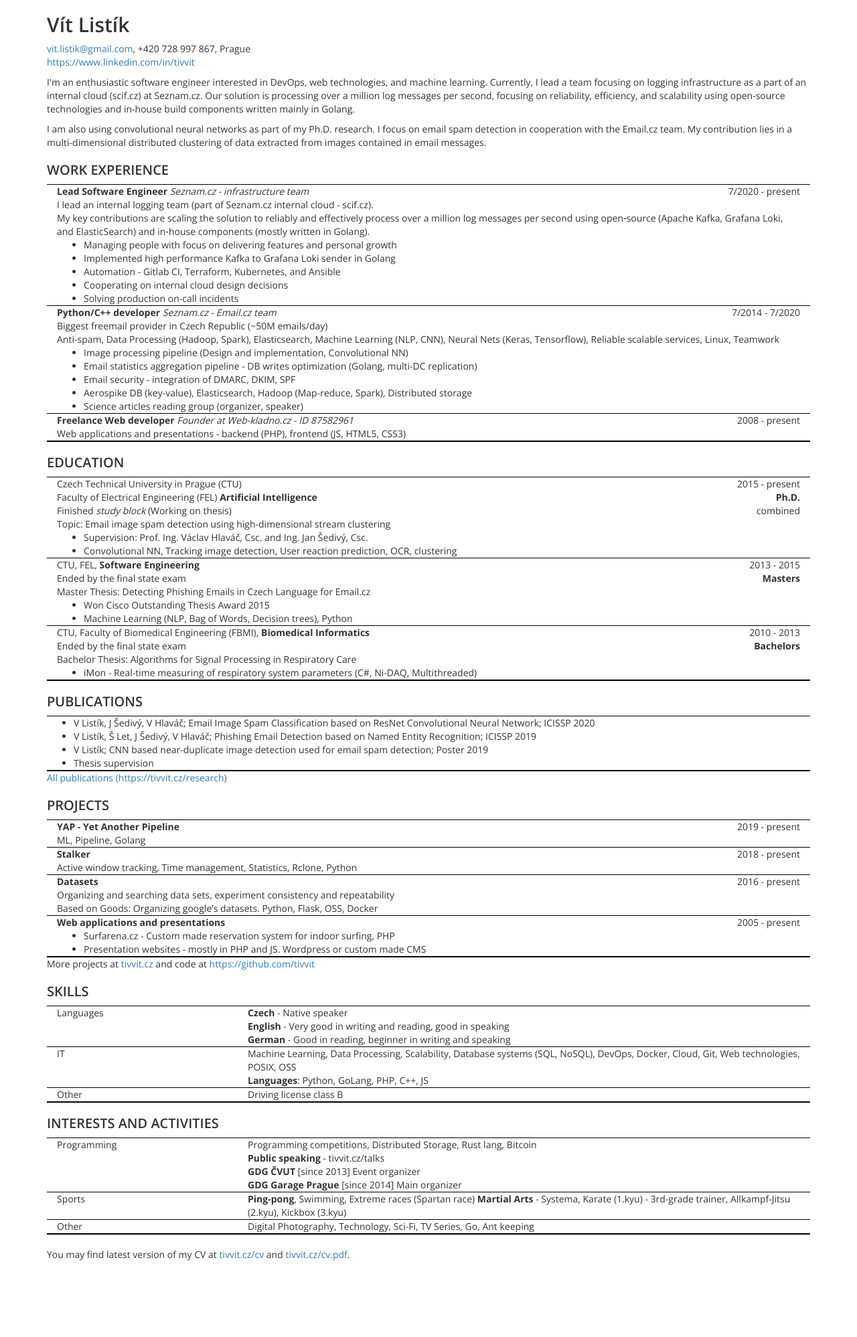
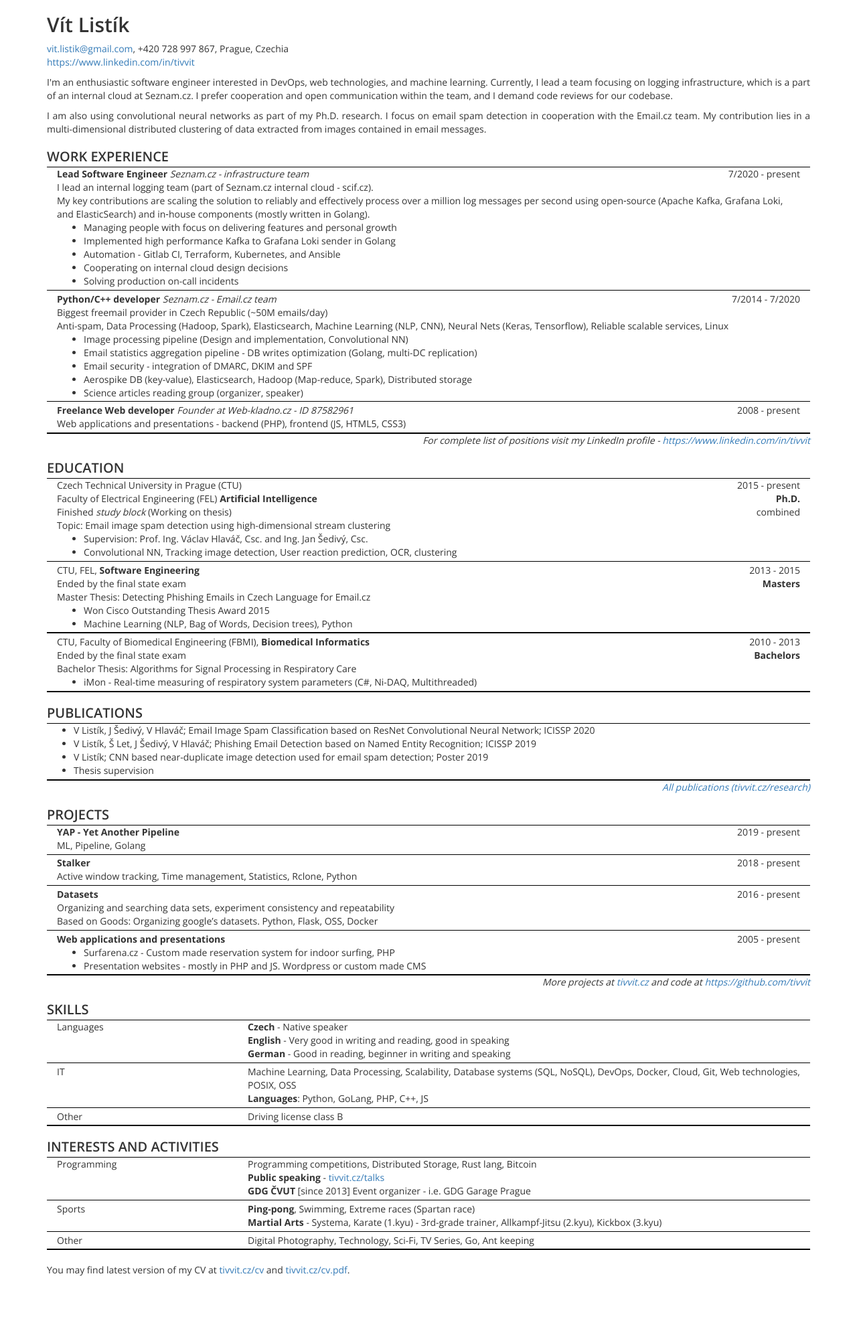
Before and after one commit to tivvit/tivvit.github.io, a Jekyll site: the page cv.html, which Jekyll copies as it is, in a window 1280 px wide. Shown: the whole page at 67% size. Built offline with Jekyll 4.4.1, drawn with Linux system fonts in a browser that asks for light colours; before the commit the page ends 1974 px from its top, so only the background shows below that.

Commit message:
improved CV visuals and wording

```diff
--- a/_sass/cv.scss
+++ b/_sass/cv.scss
@@ -3,15 +3,21 @@
   padding-bottom: 80px;
 }
 
+.justify {
+  text-align: justify;
+}
+
 .lineBlock {
   border-bottom: 1px solid black;
+  padding: .2em 0;
 
   &:first-child {
-     border-top: 1px solid black;
+    border-top: 1px solid black;
+    padding-top: 0;
   }
 
   &:last-child {
-     border-bottom-width: 2px;
+    border-bottom-width: 2px;
   }
 }
 
@@ -20,8 +26,18 @@
   float: left;
 }
 
+
+.lineBlockTop {
+  border-top: 1px solid black;
+}
+
 .date {
   text-align: right;
+}
+
+.sidenote {
+  text-align: right;
+  font-style: italic;
 }
 
 @media print {
@@ -29,12 +45,16 @@
     content: none;
   }
 
+  .lineBlock .content {
+    width: 90%;
+  }
+
   body {
     padding-bottom: 0;
   }
 }
 
-h1,h2 {
+h1, h2 {
   font-weight: 600;
 }
 
@@ -44,6 +64,7 @@
 
 h2 {
   font-size: 20px;
+  margin-bottom: .2em;
 }
 
 h1 {
--- a/about.html
+++ b/about.html
@@ -11,10 +11,12 @@
     <div class="col-sm-8">
         <p>
             I'm an enthusiastic software engineer interested in DevOps, web technologies, and machine learning.
-            Currently, I lead a team focusing on logging infrastructure as a part of an internal cloud (scif.cz) at
+            Currently, I lead a team focusing on logging infrastructure, which is a part of an internal cloud (scif.cz)
+            at
             <a href="https://seznam.cz" target="_blank" rel="noopener">Seznam.cz</a>. Our solution is processing over a
             million log messages per second, focusing on reliability, efficiency, and scalability using open-source
-            technologies and in-house build components written mainly in Golang.
+            technologies and in-house build components written mainly in Golang. I prefer cooperation, and open
+            communication within the team and I demand code reviews for our codebase.
         </p>
         <p>
             I am also using convolutional neural networks as part of my Ph.D. research. I focus on email spam detection
--- a/cv.html
+++ b/cv.html
@@ -36,18 +36,16 @@
 <h1>Vít Listík</h1>
 
 <p>
-    <a href="mailto:vit.listik@gmail.com">vit.listik@gmail.com</a>, +420 728 997 867, Prague<br>
-<!--    11.6.1991; Prague, Slezská 397/12, 120 00, Czechia<br/>-->
+    <a href="mailto:vit.listik@gmail.com">vit.listik@gmail.com</a>, +420 728 997 867, Prague, Czechia<br>
     <a href="https://www.linkedin.com/in/tivvit">https://www.linkedin.com/in/tivvit</a>
 </p>
 
-<p>
+<p class="justify">
     I'm an enthusiastic software engineer interested in DevOps, web technologies, and machine learning.
-    Currently, I lead a team focusing on logging infrastructure as a part of an internal cloud (scif.cz) at
-    Seznam.cz. Our solution is processing over a million log messages per second, focusing on reliability, efficiency,
-    and scalability using open-source technologies and in-house build components written mainly in Golang.
+    Currently, I lead a team focusing on logging infrastructure, which is a part of an internal cloud at
+    Seznam.cz. I prefer cooperation and open communication within the team, and I demand code reviews for our codebase.
 </p>
-<p>
+<p class="justify">
     I am also using convolutional neural networks as part of my Ph.D. research. I focus on email spam detection
     in cooperation with the Email.cz team. My contribution lies in a multi-dimensional distributed clustering of
     data extracted from images contained in email messages.
@@ -83,14 +81,14 @@
         <div class="col-xs-12">
             Biggest freemail provider in Czech Republic (~50M emails/day)<br>
             Anti-spam, Data Processing (Hadoop, Spark), Elasticsearch, Machine Learning (NLP, CNN),
-            Neural Nets (Keras, Tensorflow), Reliable scalable services, Linux, Teamwork
+            Neural Nets (Keras, Tensorflow), Reliable scalable services, Linux
             <ul>
                 <li>Image processing pipeline (Design and implementation, Convolutional NN)
                 </li>
                 <li>Email statistics aggregation pipeline - DB writes optimization
                     (Golang, multi-DC replication)
                 </li>
-                <li>Email security - integration of DMARC, DKIM, SPF</li>
+                <li>Email security - integration of DMARC, DKIM and SPF</li>
                 <li>Aerospike DB (key-value), Elasticsearch, Hadoop (Map-reduce, Spark),
                     Distributed storage
                 </li>
@@ -109,6 +107,8 @@
         </div>
     </div>
 </div>
+<div class="sidenote">For complete list of positions visit my LinkedIn profile -
+    <a href="https://www.linkedin.com/in/tivvit">https://www.linkedin.com/in/tivvit</a></div>
 
 <h2>EDUCATION</h2>
 
@@ -158,7 +158,7 @@
         </div>
     </div>
     <div style="page-break-before:always;"></div>
-    <div class="clearfix lineBlock">
+    <div class="clearfix lineBlock lineBlockTop">
         <div class="clearfix">
             <div class="col-xs-9">
                 CTU, Faculty of Biomedical Engineering (FBMI), <b>Biomedical
@@ -198,7 +198,7 @@
         </ul>
     </div>
 </div>
-<a href="https://tivvit.cz/research">All publications (https://tivvit.cz/research)</a>
+<div class="sidenote"><a href="https://tivvit.cz/research">All publications (tivvit.cz/research)</a></div>
 
 <h2>PROJECTS</h2>
 
@@ -254,8 +254,8 @@
         </div>
     </div>
 </div>
-
-More projects at <a href="https://tivvit.cz">tivvit.cz</a> and code at <a href="https://github.com/tivvit">https://github.com/tivvit</a>
+<div class="sidenote">More projects at <a href="https://tivvit.cz">tivvit.cz</a>
+    and code at <a href="https://github.com/tivvit">https://github.com/tivvit</a></div>
 
 <h2>SKILLS</h2>
 
@@ -300,9 +300,8 @@
         </div>
         <div class="col-xs-9">
             Programming competitions, Distributed Storage, Rust lang, Bitcoin<br>
-            <b>Public speaking</b> - tivvit.cz/talks<br>
-            <b>GDG ČVUT</b> [since 2013] Event organizer<br>
-            <b>GDG Garage Prague</b> [since 2014] Main organizer
+            <b>Public speaking</b> - <a href="https://tivvit.cz/talks">tivvit.cz/talks</a><br>
+            <b>GDG ČVUT</b> [since 2013] Event organizer - i.e. GDG Garage Prague
         </div>
     </div>
     <div class="clearfix block lineBlock">
@@ -310,9 +309,9 @@
             Sports
         </div>
         <div class="col-xs-9">
-            <b>Ping-pong</b>, Swimming, Extreme races (Spartan race)
+            <b>Ping-pong</b>, Swimming, Extreme races (Spartan race)<br>
             <b>Martial Arts</b> - Systema, Karate (1.kyu) - 3rd-grade trainer, Allkampf-Jitsu (2.kyu), Kickbox
-            (3.kyu)<br/>
+            (3.kyu)
         </div>
     </div>
     <div class="clearfix block lineBlock">
```
